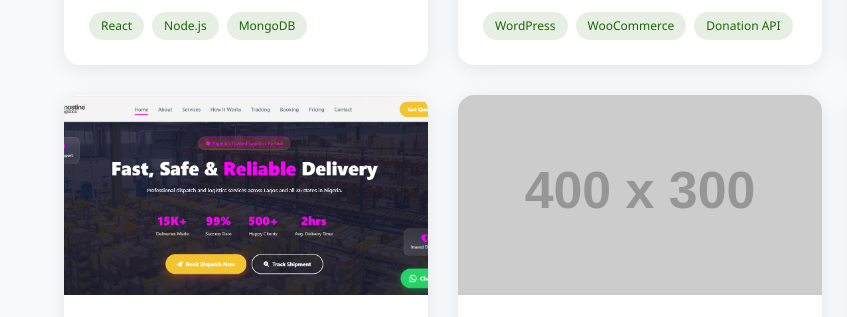
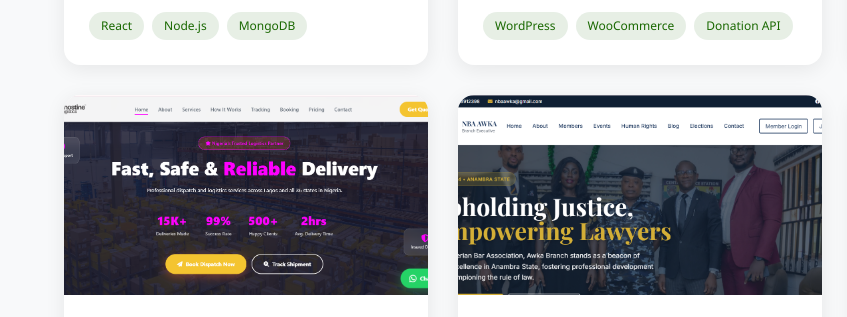
Before and after one commit to Dozzynet120/portfolio, a plain HTML site: page index.html in a window 1280 px wide. Shown: the part 3076-3393 px from the top of the page, 0-847 px from the left. Drawn offline with Linux system fonts and the light colour scheme; placeholder pictures from the web are drawn by us.

Commit message:
Update index.html

```diff
--- a/index.html
+++ b/index.html
@@ -1031,7 +1031,7 @@
      <!-- Project 3 -->
       <div class="project-card">
         <div class="image-wrapper">
-          <img src="img/Nbaawka.png" alt="Phostine Logistics" onerror="this.src='https://via.placeholder.com/400x300/196801/ffffff?text=Writing+Hub'">
+          <img src="img/Ndaawka.png" alt="Phostine Logistics" onerror="this.src='https://via.placeholder.com/400x300/196801/ffffff?text=Writing+Hub'">
           <div class="project-overlay">
             <a href="https://nbaawkabranch.vercel.app/" target="_blank"><i class="fas fa-external-link-alt"></i></a>
           </div>
```
